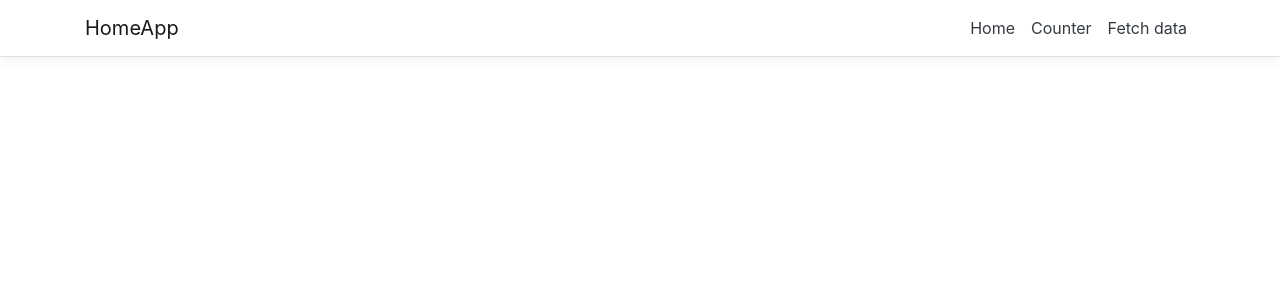
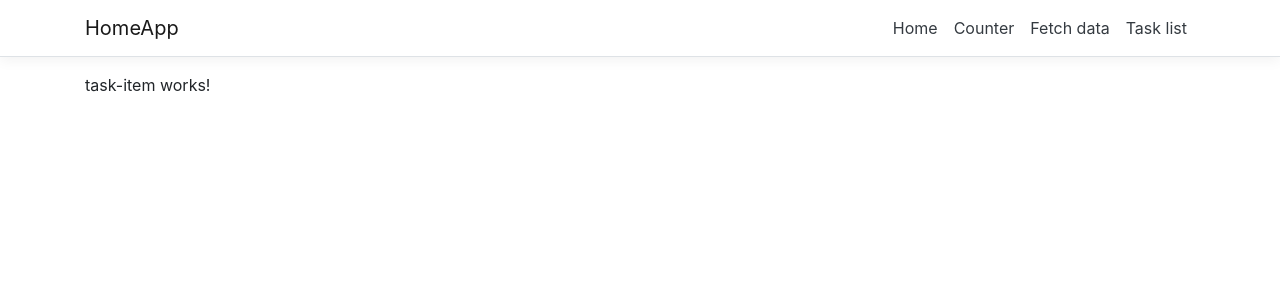
Before and after one commit to HJMeier/HomeApp, an Angular app in the folder HomeApp/HomeApp/ClientApp/: page /task-items in a window 1280 px wide. Before the commit this address led to /. Shown: the top 300 px of the page. Built offline with nearby package versions, Linux system fonts and the light colour scheme.

Commit message:
ng g c task-item --module app + call as 4th tab in nav-menu

```diff
--- a/HomeApp/HomeApp/ClientApp/src/app/app.module.ts
+++ b/HomeApp/HomeApp/ClientApp/src/app/app.module.ts
@@ -9,6 +9,7 @@ import { NavMenuComponent } from './nav-menu/nav-menu.component';
 import { HomeComponent } from './home/home.component';
 import { CounterComponent } from './counter/counter.component';
 import { FetchDataComponent } from './fetch-data/fetch-data.component';
+import { TaskItemComponent } from './components/task-item/task-item.component';
 
 @NgModule({
   declarations: [
@@ -16,7 +17,8 @@ import { FetchDataComponent } from './fetch-data/fetch-data.component';
     NavMenuComponent,
     HomeComponent,
     CounterComponent,
-    FetchDataComponent
+    FetchDataComponent,
+    TaskItemComponent
   ],
   imports: [
     BrowserModule.withServerTransition({ appId: 'ng-cli-universal' }),
@@ -26,6 +28,7 @@ import { FetchDataComponent } from './fetch-data/fetch-data.component';
       { path: '', component: HomeComponent, pathMatch: 'full' },
       { path: 'counter', component: CounterComponent },
       { path: 'fetch-data', component: FetchDataComponent },
+      { path: 'task-items', component: TaskItemComponent },
     ])
   ],
   providers: [],
--- /dev/null
+++ b/HomeApp/HomeApp/ClientApp/src/app/components/task-item/task-item.component.html
@@ -0,0 +1 @@
+<p>task-item works!</p>
--- /dev/null
+++ b/HomeApp/HomeApp/ClientApp/src/app/components/task-item/task-item.component.ts
@@ -0,0 +1,15 @@
+import { Component, OnInit } from '@angular/core';
+
+@Component({
+  selector: 'app-task-item',
+  templateUrl: './task-item.component.html',
+  styleUrls: ['./task-item.component.css']
+})
+export class TaskItemComponent implements OnInit {
+
+  constructor() { }
+
+  ngOnInit() {
+  }
+
+}
--- a/HomeApp/HomeApp/ClientApp/src/app/nav-menu/nav-menu.component.html
+++ b/HomeApp/HomeApp/ClientApp/src/app/nav-menu/nav-menu.component.html
@@ -20,22 +20,19 @@
         [ngClass]="{ show: isExpanded }"
       >
         <ul class="navbar-nav flex-grow">
-          <li
-            class="nav-item"
-            [routerLinkActive]="['link-active']"
-            [routerLinkActiveOptions]="{ exact: true }"
-          >
+          <li class="nav-item"
+              [routerLinkActive]="['link-active']"
+              [routerLinkActiveOptions]="{ exact: true }">
             <a class="nav-link text-dark" [routerLink]="['/']">Home</a>
           </li>
           <li class="nav-item" [routerLinkActive]="['link-active']">
-            <a class="nav-link text-dark" [routerLink]="['/counter']"
-              >Counter</a
-            >
+            <a class="nav-link text-dark" [routerLink]="['/counter']">Counter</a>
           </li>
           <li class="nav-item" [routerLinkActive]="['link-active']">
-            <a class="nav-link text-dark" [routerLink]="['/fetch-data']"
-              >Fetch data</a
-            >
+            <a class="nav-link text-dark" [routerLink]="['/fetch-data']">Fetch data</a>
+          </li>
+          <li class="nav-item" [routerLinkActive]="['link-active']">
+            <a class="nav-link text-dark" [routerLink]="['/task-items']">Task list</a>
           </li>
         </ul>
       </div>
```
Also changed, not shown: HomeApp/HomeApp/ClientApp/src/app/components/task-item/task-item.component.css (added), 2 other files (tests, documents, lock files or other folders).
